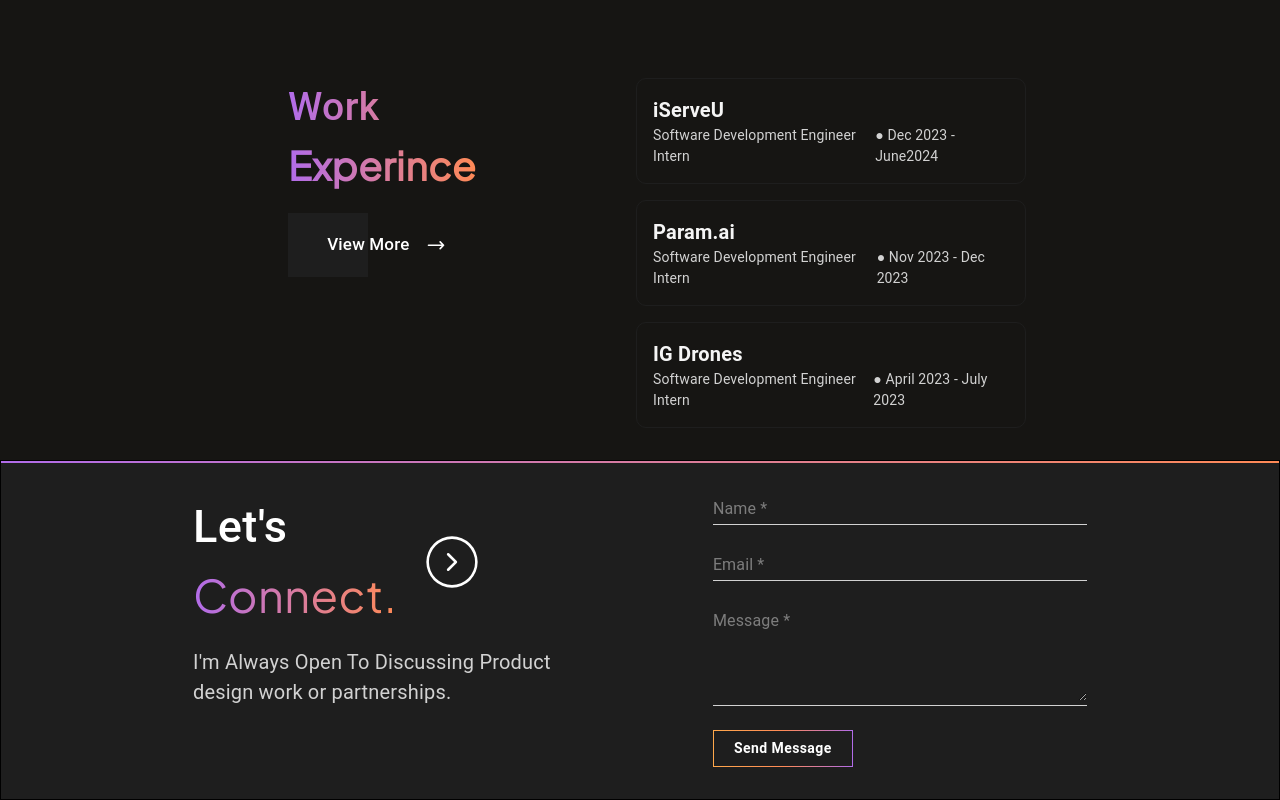
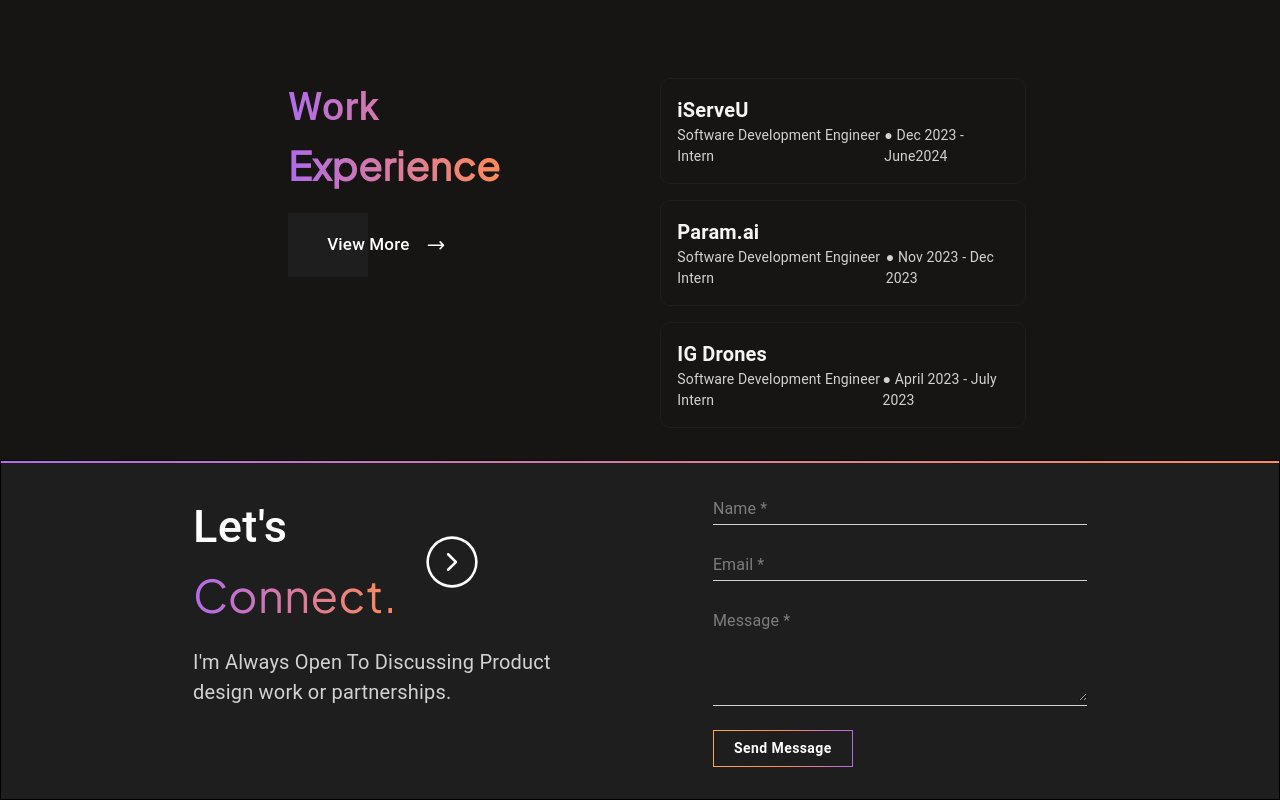
Before and after one commit to faizan-blip/rudra-portfolio, a Next.js app: page /about in a window 1280 px wide. Shown: the part 1526-2326 px from the top of the page. Built offline with nearby package versions, Linux system fonts and the light colour scheme.

Commit message:
ui fixed

```diff
--- a/src/app/Components/Aboutcompo.jsx
+++ b/src/app/Components/Aboutcompo.jsx
@@ -74,7 +74,7 @@
              backgroundImage: "linear-gradient(to right, #b16cea,#ff8a56)",
              backgroundClip: "text"}}
             >
-             Work <span style={{  fontWeight:"700"}}>Experince</span>
+             Work <span style={{  fontWeight:"700"}}>Experience</span>
             </Typography>
             <Stack
   position='relative'
--- a/src/app/about/page.js
+++ b/src/app/about/page.js
@@ -106,7 +106,7 @@
                     color="#d2d2d2"
                     fontWeight="400"
                     fontSize={{lg:"18px",md:"17px" , sm:"16px" , xs:"15px"}}
-                    width="80%"
+                    width={{sm:"80%" , xs:"100%"}}
                   >
 
 Hello everyone,
```
